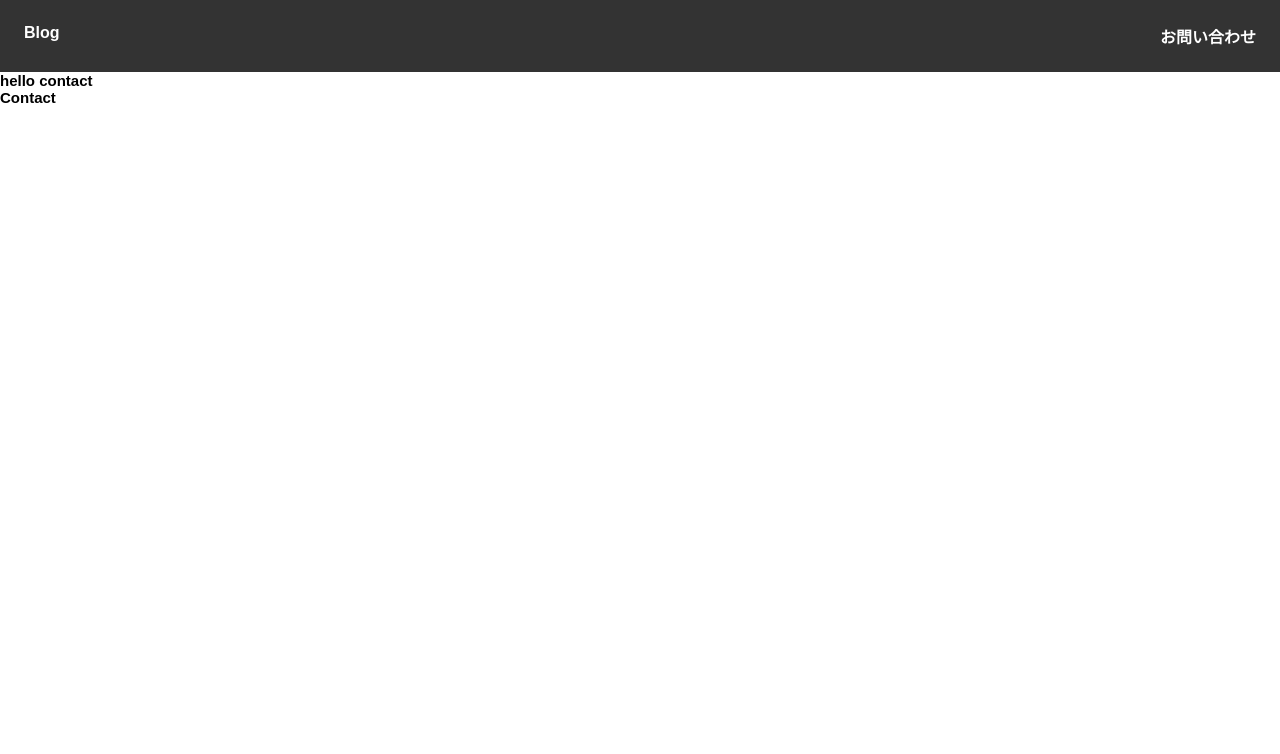
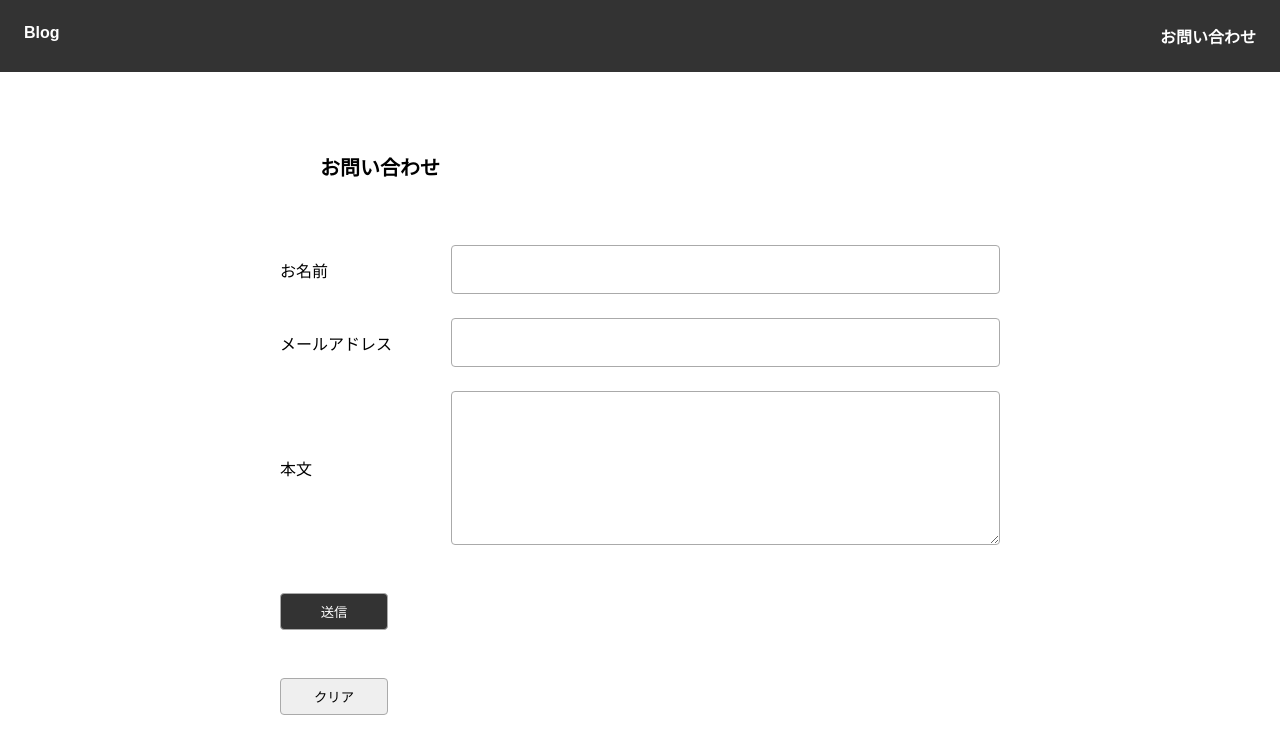
Before and after one commit to kittymiton/React-bcc, a React (Vite) app: page /contact in a window 1280 px wide. Shown: the top 754 px of the page. Built offline with nearby package versions, Linux system fonts and the light colour scheme.

Commit message:
課題４の実装（アラートが出ない、送信のログがコンソールに出ない）

```diff
--- a/src/components/Contact.jsx
+++ b/src/components/Contact.jsx
@@ -1,8 +1,78 @@
-export const Contact = ({ message }) => {
+import { useState } from "react";
+
+export const Contact = () => {
+
+  // ★★処理のポイント stateで宣言した値とvalue属性、更新用関数をonChangeのイベントハンドラとして設定
+  const [name, setName] = useState("");
+  const [email, setEmail] = useState("");
+  const [message, setMessage] = useState("");
+  const clearVal = () => {
+    setName("");//オブジェクトにする必要あるかな？ひとつしかプロパティがないから必要なさそう
+    setEmail("");
+    setMessage("");
+  };
+
+  const handleSubmit = async (e) => {
+    e.preventDefaut(); // フォームのデフォルトの送信動作を防ぐ
+
+    try {
+      const res = await fetch('https://1hmfpsvto6.execute-api.ap-northeast-1.amazonaws.com/dev/contacts', {
+        method: "POST",
+        headers: {
+          "Content-Type": "application/json",
+        },
+        body: JSON.stringify({ name, email, message }),// JSON.stringifyは最初の引数にオブジェクトを取り、そのオブジェクトのプロパティを含むJSON文字列を生成。複数の変数を直接渡すことはできません。オブジェクトを形成してからJSON.stringifyを呼び出す必要があります。
+      });
+
+      if (!res.ok) {
+        throw new Error('status error');
+      };
+      const data = await res.json();
+      console.log(data);
+      alert('送信しました');
+
+    } catch (error) {
+      console.error(error);
+    }
+    await clearVal();
+  };
+
+
   return (
-    <>
-      <h2>{message}</h2>
-      <h2>Contact</h2>
-    </>
+    <main>
+      <form onSubmit={handleSubmit}>
+        <h1 className="contact-title">お問い合わせ</h1>
+        <div>
+          <label htmlFor="name">お名前</label>
+          <input
+            id="name"
+            type="text"
+            value={name}
+            onChange={e => setName(e.target.value)}
+          //onChange={e => console.log(e.target.value)}
+          />
+        </div>
+        <div>
+          <label htmlFor="email">メールアドレス</label>
+          <input
+            id="email"
+            type="email"
+            value={email}
+            onChange={e => setEmail(e.target.value)}
+          />
+        </div>
+        <div>
+          <label htmlFor="message">本文</label>
+          <textarea
+            id="message"
+            value={message}
+            rows="8"
+            onChange={e => setMessage(e.target.value)}
+          />
+        </div>
+        <button type="submit">送信</button> {/* formの送信をトリガー */}
+        <button type="button" onClick={clearVal}>クリア</button>
+      </form>
+    </main>
   );
 };
```
